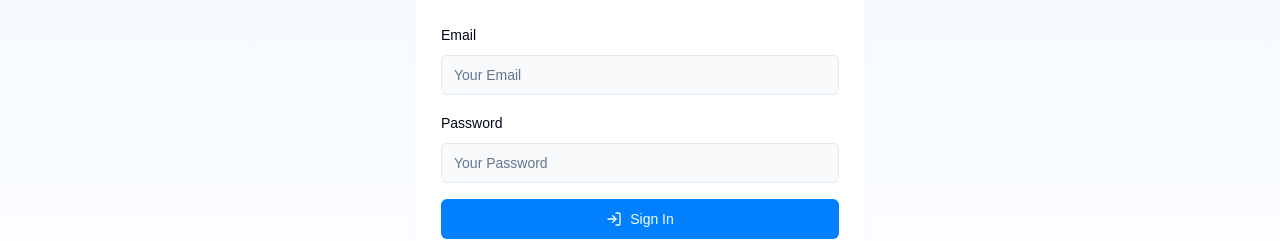
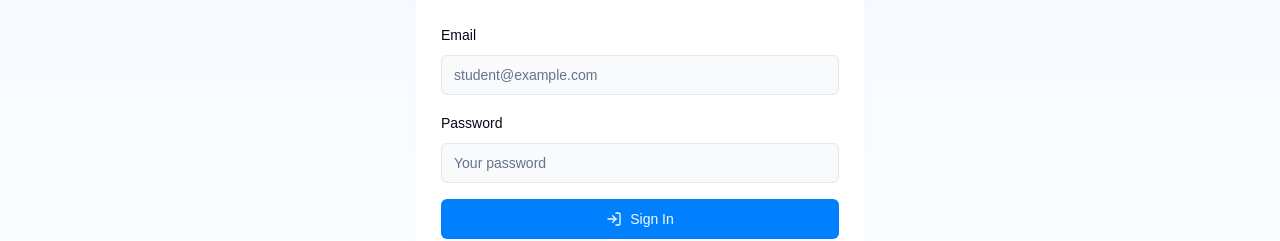
Before and after one commit to madanvenkatraj/teacher-student-dashboard-helper-05, a React (Vite) app: page /login in a window 1280 px wide. Shown: the part 359-600 px from the top of the page. Built offline with nearby package versions, Linux system fonts and the light colour scheme.

Commit message:
Reverted to commit ef3169253122b7a618d65514ecbfda05f86e2c6f

```diff
--- a/src/pages/Login.tsx
+++ b/src/pages/Login.tsx
@@ -62,7 +62,7 @@ const Login = () => {
                       type="email"
                       value={email}
                       onChange={(e) => setEmail(e.target.value)}
-                      placeholder="Your Email"
+                      placeholder="student@example.com"
                       required
                       className="w-full"
                     />
@@ -74,7 +74,7 @@ const Login = () => {
                       type="password"
                       value={password}
                       onChange={(e) => setPassword(e.target.value)}
-                      placeholder="Your Password"
+                      placeholder="Your password"
                       required
                       className="w-full"
                     />
@@ -110,7 +110,7 @@ const Login = () => {
                       type="email"
                       value={email}
                       onChange={(e) => setEmail(e.target.value)}
-                      placeholder="Your Email"
+                      placeholder="teacher1@example.com"
                       required
                       className="w-full"
                     />
@@ -124,7 +124,7 @@ const Login = () => {
                       type="password"
                       value={password}
                       onChange={(e) => setPassword(e.target.value)}
-                      placeholder="Your Password"
+                      placeholder="password1"
                       required
                       className="w-full"
                     />
@@ -160,7 +160,7 @@ const Login = () => {
                       type="email"
                       value={email}
                       onChange={(e) => setEmail(e.target.value)}
-                      placeholder="Your Email"
+                      placeholder="admin@example.com"
                       required
                       className="w-full"
                     />
@@ -172,7 +172,7 @@ const Login = () => {
                       type="password"
                       value={password}
                       onChange={(e) => setPassword(e.target.value)}
-                      placeholder="Your Password"
+                      placeholder="adminpass"
                       required
                       className="w-full"
                     />
```
